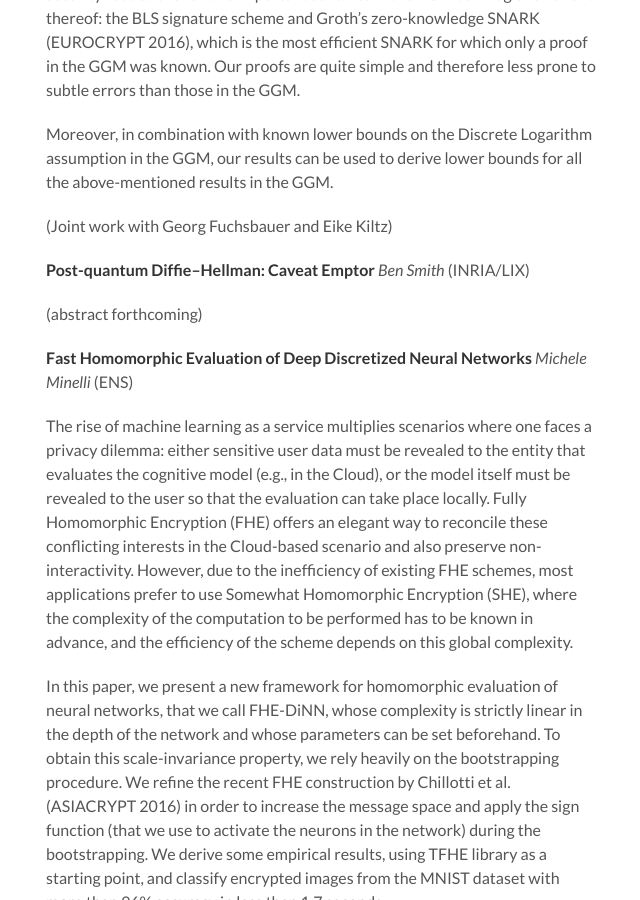
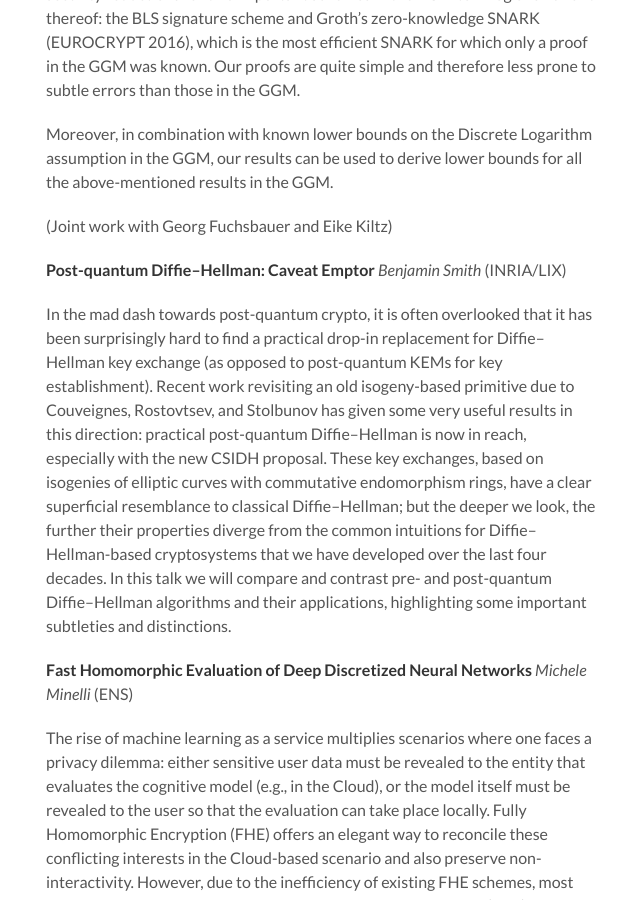
Before and after one commit to pariscryptoday/pariscryptoday.github.io, a Jekyll site: the page built from _posts/2018-08-01-eighth.md, in a window 1280 px wide and 900 px high, scrolled down 2282 px. Shown: the whole window, without its empty margins (164-804 px from the left). Built offline with Jekyll 4.4.1, drawn with Linux system fonts in a browser that asks for light colours; some of the changed text lies outside the part shown.

Commit message:
ben's abstract

```diff
--- a/_posts/2018-08-01-eighth.md
+++ b/_posts/2018-08-01-eighth.md
@@ -18,7 +18,7 @@ ENS.
 | 11:15 - 11:45 | [Mary Maller](#MaMa) Updatable and Universal Common Reference Strings with Applications to zk-SNARKs
 | 11:45 - 12:15 | [Julian Loss](#JL) The Algebraic Group Model and its Applications
 | 12:15 - 14:15 | Lunch (not provided)
-| 14:15 - 15:15 | [Ben Smith](#BS) Post-quantum Diffie--Hellman: Caveat Emptor
+| 14:15 - 15:15 | [Benjamin Smith](#BS) Post-quantum Diffie--Hellman: Caveat Emptor
 | 15:15 - 15:45 | [Michele Minelli](#MiMi) Fast Homomorphic Evaluation of Deep Discretized Neural Networks
 | 15:45 - 16:15 | Coffee Break
 | 16:15 - 17:15 | [Adam O'Neill](#AO) Accessing Data While Preserving-Privacy
@@ -62,9 +62,23 @@ Moreover, in combination with known lower bounds on the Discrete Logarithm assum
 (Joint work with Georg Fuchsbauer and Eike Kiltz)
 
 **<a name="BS"></a>Post-quantum Diffie--Hellman: Caveat Emptor**
-*Ben Smith* (INRIA/LIX)
+*Benjamin Smith* (INRIA/LIX)
 
-(abstract forthcoming)
+In the mad dash towards post-quantum crypto, it is often overlooked that
+it has been surprisingly hard to find a practical drop-in replacement
+for Diffie--Hellman key exchange (as opposed to post-quantum KEMs for
+key establishment).  Recent work revisiting an old isogeny-based
+primitive due to Couveignes, Rostovtsev, and Stolbunov has given some
+very useful results in this direction: practical post-quantum
+Diffie--Hellman is now in reach, especially with the new CSIDH proposal.
+These key exchanges, based on isogenies of elliptic curves with
+commutative endomorphism rings, have a clear superficial resemblance to
+classical Diffie--Hellman; but the deeper we look, the further their
+properties diverge from the common intuitions for Diffie--Hellman-based
+cryptosystems that we have developed over the last four decades.  In
+this talk we will compare and contrast pre- and post-quantum
+Diffie--Hellman algorithms and their applications, highlighting some
+important subtleties and distinctions.
 
 **<a name="MiMi"></a>Fast Homomorphic Evaluation of Deep Discretized Neural Networks**
 *Michele Minelli* (ENS)
```
Also changed, not shown: other parts of _posts/2018-08-01-eighth.md (+1 -1 lines).
